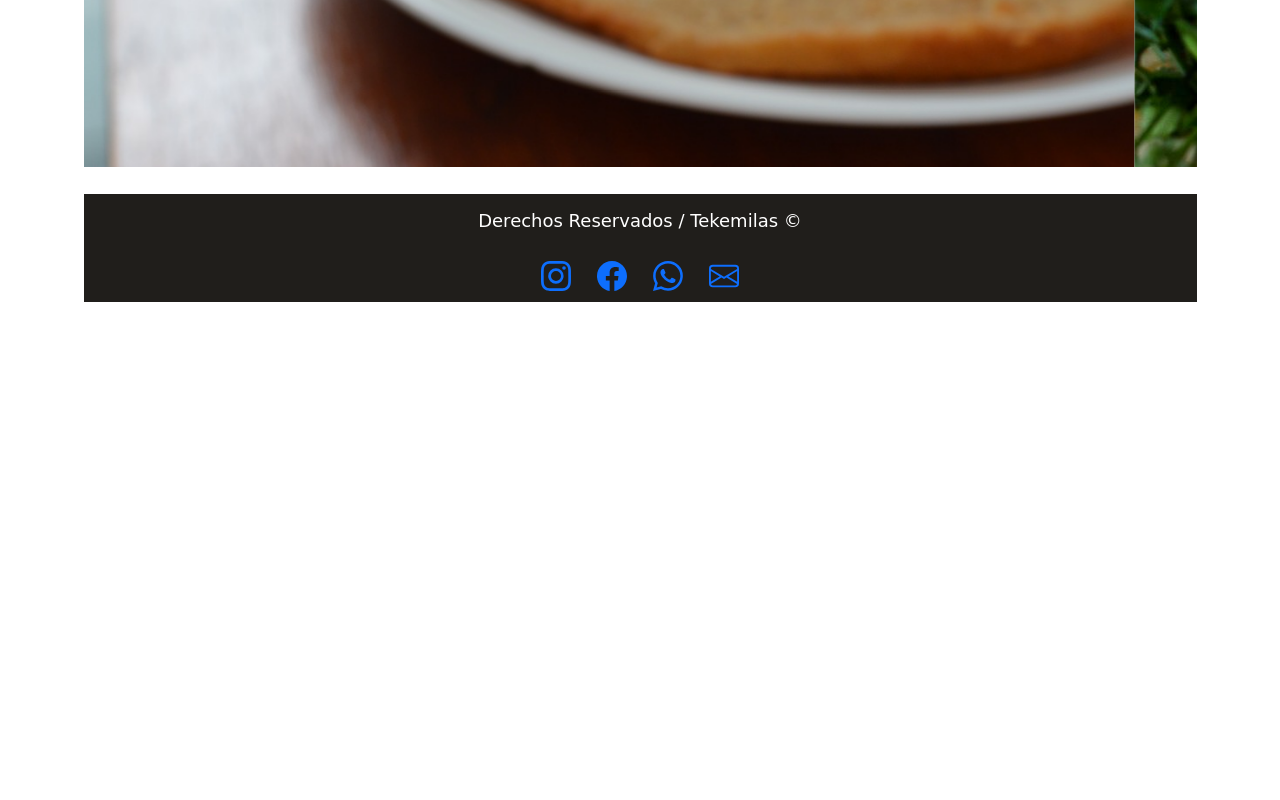
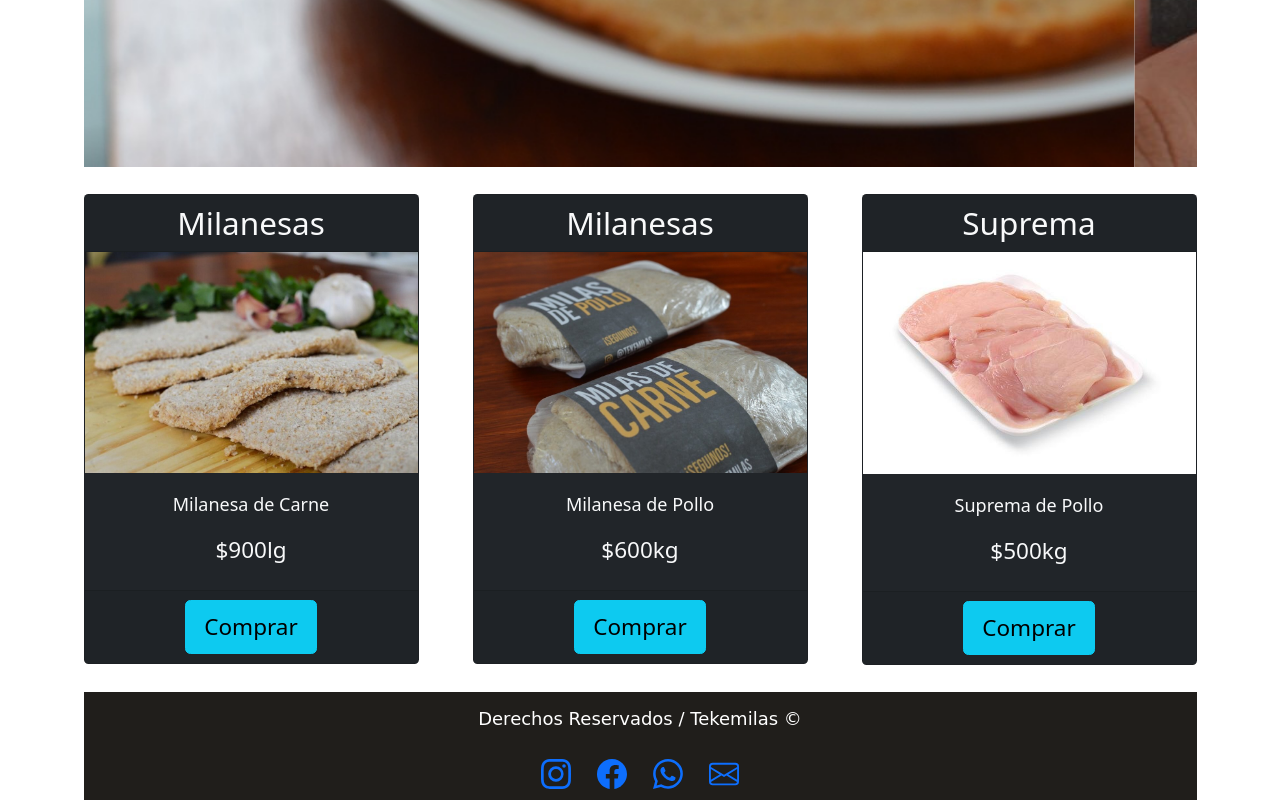
Before and after one commit to JuanCequeira/tekemilas-primer-repositorio, a plain HTML site: page pages/productos.html in a window 1280 px wide. Shown: the part 739-1539 px from the top of the page. Before the commit the page ends 1041 px from the top, so only its background shows below. Drawn offline with nearby package versions, Linux system fonts and the light colour scheme; a web font is replaced by a local one.

Commit message:
arreglando pag productos y nosotros

```diff
--- a/css/estilos.css
+++ b/css/estilos.css
@@ -106,7 +106,18 @@ body{
 .cajaNosotros h2{
     text-align: center;
 }
-
+.ubicacion{
+    display: flex;
+    flex-direction: row-reverse;
+    background-color: #e9ecf4;
+}
+.ubicacion div{
+    width: 50%;
+    padding: 10px;
+}
+.ubicacion h3{
+    text-align: center;
+}
 /* ---------- MEDIOS DE PAGO ---------- */
 .tituloPagos{
     font-family: 'Koulen', cursive;
--- a/pages/productos.html
+++ b/pages/productos.html
@@ -41,10 +41,10 @@
                     <img src="../img/fotoTekemilas4.jpeg" class="d-block w-100 img-fluid" alt="...">
                 </div>
                 <div class="carousel-item">
-                    <img src="../img/fotoTekemilas3.jpeg" class="d-block w-100 img-fluid" alt="...">
+                    <img src="../img/tekemilas.redes.jpg" class="d-block w-100 img-fluid" alt="...">
                 </div>
                 <div class="carousel-item">
-                    <img src="../img/tekemilasPromociones.jpeg" class="d-block w-100 img-fluid" alt="...">
+                    <img src="../img/tekemilas.producto2.jpg" class="d-block w-100 img-fluid" alt="...">
                 </div>
             </div>
             <button class="carousel-control-prev" type="button" data-bs-target="#carouselExampleControls"
@@ -58,6 +58,51 @@
                 <span class="visually-hidden">Next</span>
             </button>
         </div>
+        <br>
+        <section id="tarjetas" class="row g-5 ">
+            <article id="milanesa" class="col-md-6 col-lg-4 col-xxl-3 ">
+                <div class="card text-center bg-dark text-light h100">
+                    <h3 class="card-header">Milanesas</h3>
+                    <img src="../img/tekemilas.producto1.jpg" alt="">
+                    <div class="card-body">
+                        <p class="card-text">Milanesa de Carne</p>
+                        <p class="lead h1">$900lg</p>
+                    </div>
+                    <div class="card-footer">
+                        <a href="" class="btn btn-info btn-lg">Comprar</a>
+                    </div>
+                </div>
+            </article>
+
+            <article id="milanesa" class="col-md-6 col-lg-4 col-xxl-3 ">
+                <div class="card text-center bg-dark text-light h100">
+                    <h3 class="card-header">Milanesas</h3>
+                    <img src="../img/tekemilas.producto2.jpg" alt="">
+                    <div class="card-body">
+                        <p class="card-text">Milanesa de Pollo</p>
+                        <p class="lead h1">$600kg</p>
+                    </div>
+                    <div class="card-footer">
+                        <a href="" class="btn btn-info btn-lg">Comprar</a>
+                    </div>
+                </div>
+            </article>
+
+            <article id="milanesa" class="col-md-6 col-lg-4 col-xxl-3 ">
+                <div class="card text-center bg-dark text-light h100">
+                    <h3 class="card-header">Suprema</h3>
+                    <img src="../img/tekemilas.producto3.jpg" alt="">
+                    <div class="card-body">
+                        <p class="card-text">Suprema de Pollo</p>
+                        <p class="lead h1">$500kg</p>
+                    </div>
+                    <div class="card-footer">
+                        <a href="" class="btn btn-info btn-lg">Comprar</a>
+                    </div>
+                </div>
+            </article>
+        </section>
+
         <br>
         <footer class="footer">
             <span> Derechos Reservados / Tekemilas &copy</span>
```
Also changed, not shown: pages/nosotros.html (+9 -0 lines), img/tekemilas.producto1.jpg (renamed from img/tekemilas.precocidas.jpg), img/tekemilas.producto2.jpg (renamed from img/tekemilas.pack.jpg), img/tekemilas.producto3.jpg (added), img/tekemilas.producto4.jpg (added).
